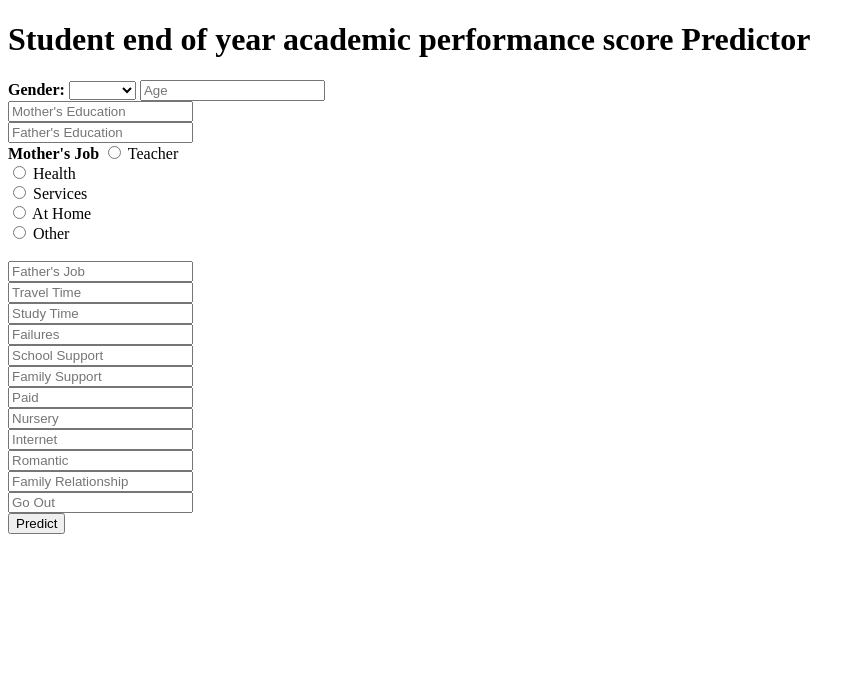
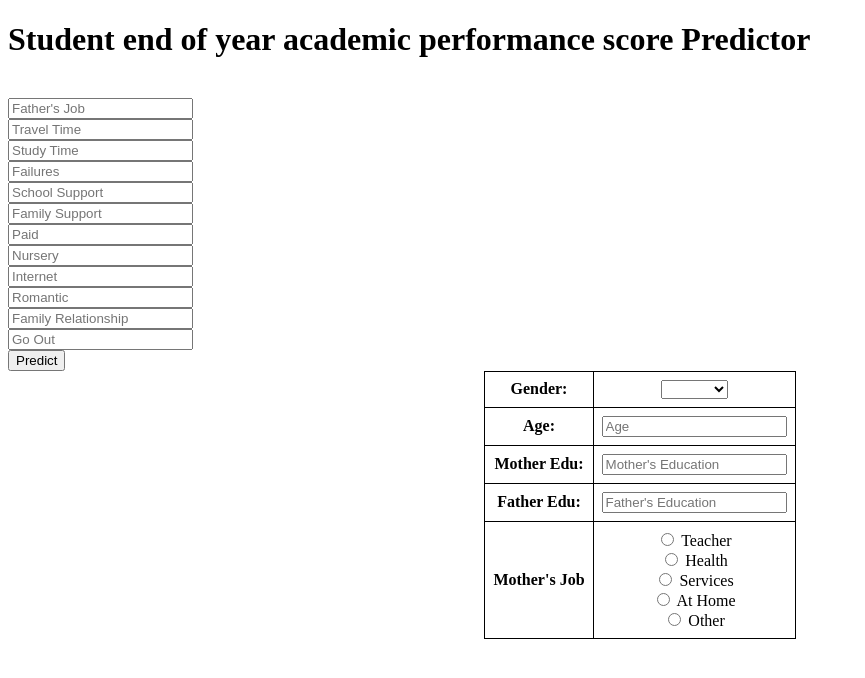
Before and after one commit to Mulugeek/mystudentsmlmodel, a Flask app: page / in a window 1280 px wide. Shown: the top 678 px of the page, without its empty margins (0-865 px from the left). Run offline with Flask 2, Linux system fonts and the light colour scheme; parts of the project's set-up code (start-up, migrations or seed data) failed here and were passed over.

Commit message:
Update index.html

```diff
--- a/templates/index.html
+++ b/templates/index.html
@@ -7,12 +7,24 @@
   <link href='https://fonts.googleapis.com/css?family=Arimo' rel='stylesheet' type='text/css'>
   <link href='https://fonts.googleapis.com/css?family=Hind:300' rel='stylesheet' type='text/css'>
   <link href='https://fonts.googleapis.com/css?family=Open+Sans+Condensed:300' rel='stylesheet' type='text/css'>
+  <style>
+  table {
+    margin: 0 auto; /* Center the table horizontally */
+    width: auto; /* Allow the table to adjust its width based on content */
+    border-collapse: collapse; /* Collapse table borders */
+  }
+  th, td {
+    border: 1px solid black; /* Add borders to cells */
+    padding: 8px; /* Add padding to cells */
+    text-align: center; /* Center align text in cells */
+  }
+</style>
 </head>
 <body>
  <div class="login">
     <h1> Student end of year academic performance score Predictor</h1>
     <form action="{{ url_for('predict') }}" method="post">
-  <tr>
+ <table> <tr>
   <td><strong>Gender: </strong></td>
   <td>
     <select name="sex">
@@ -22,10 +34,18 @@
     </select>
   </td>
 </tr>
-        <input name="age" placeholder="Age" required="required"/><br>
-        <input name="Medu" placeholder="Mother's Education" required="required"/><br>
-        <input name="Fedu" placeholder="Father's Education" required="required"/><br>
-       <tr>
+<tr>
+  <td><strong>Age: </strong></td>
+  <td><input name="age" placeholder="Age" required="required"/></td>
+</tr>
+  <td><strong>Mother Edu: </strong></td>
+  <td> <input name="Medu" placeholder="Mother's Education" required="required"/></td>
+</tr>
+<tr>
+   <td><strong>Father Edu: </strong></td>
+  <td><input name="Fedu" placeholder="Father's Education" required="required"/></td>
+  </tr>
+<tr>
   <td><strong>Mother's Job</strong></td>
   <td>
     <label><input type="radio" name="Mjob" value="0" required> Teacher</label><br>
@@ -48,6 +68,7 @@
         <input name="famrel" placeholder="Family Relationship" required="required"/><br>
         <input name="goout" placeholder="Go Out" required="required"/><br>
          <button type="submit" class="btn btn-primary btn-block btn-large">Predict</button>
+ </table>
     </form>
     <br>
     <br>
```
